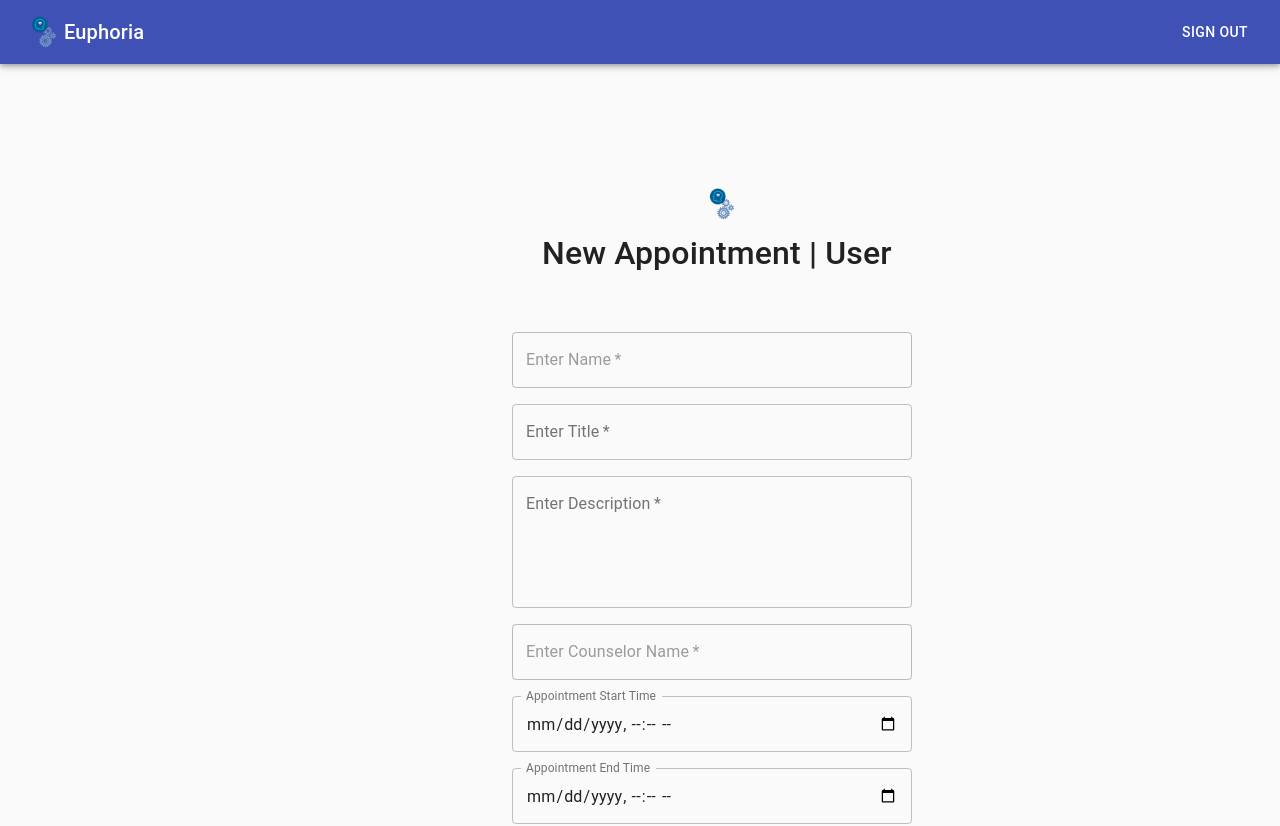
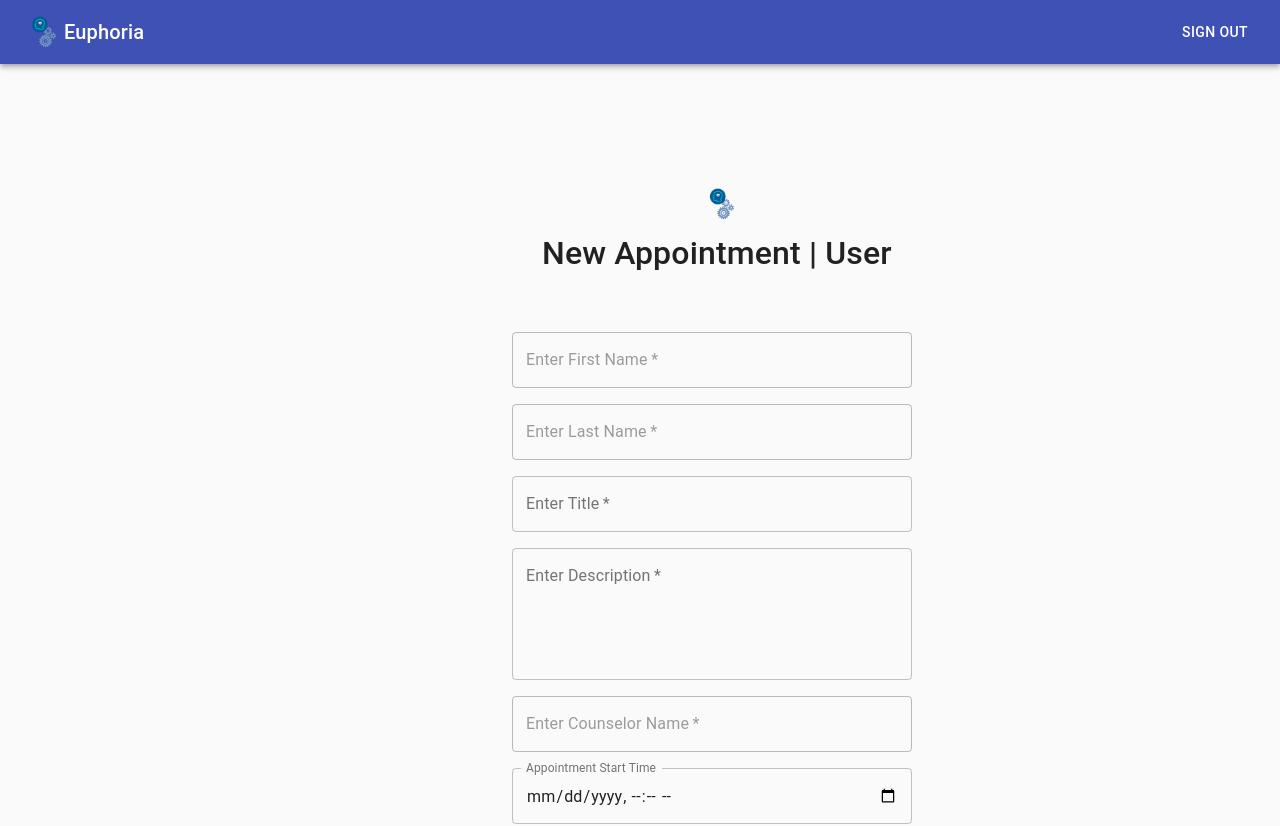
Before and after one commit to euphoria-lk/web-application, a React (Create React App) app: page /user/appointments/1 in a window 1280 px wide. Shown: the top 826 px of the page. Built offline with nearby package versions, Linux system fonts and the light colour scheme.

Commit message:
name seperated with first name and last name textfields

```diff
--- a/src/views/user/NewAppointmentView.jsx
+++ b/src/views/user/NewAppointmentView.jsx
@@ -21,7 +21,8 @@ class NewAppointmentView extends Component {
             errors:{},
             isLoading:false,
             counselor:'',
-            name:'',
+            firstname:'',
+            lastname:'',
             title:'',
             description:'',
             startTime:'',
@@ -104,21 +105,41 @@ class NewAppointmentView extends Component {
                     <Avatar style={{marginLeft:'190px'}} alt="logo" src={logo} className={useStyles.bigAvatar} /> <h2 style={{marginLeft:'30px',marginBottom:'60px',marginTop:'10px'}}>New Appointment | User</h2>
 
 
-                        <Form.Group controlId="formnameq">
+                        <Form.Group controlId="formfirstnameq">
                             <TextField
                                 required
                                 disabled
-                                id="nameq"
-                                label="Enter Name"
+                                id="firstnameq"
+                                label="Enter First Name"
                                 className={useStyles.textField}
                                 type="text"
-                                name="name"
-                                autoComplete="name"
+                                name="firstname"
+                                autoComplete="firstname"
                                 margin="none"
                                 variant="outlined"
                                 style={{ width: '50vh' }}
                                 onChange={this.onChange}
-                                value={this.state.name}
+                                value={this.state.firstname}
+
+                            />
+                            <br/>
+
+                        </Form.Group>
+                        <Form.Group controlId="formlastnameq">
+                            <TextField
+                                required
+                                disabled
+                                id="lastnameq"
+                                label="Enter Last Name"
+                                className={useStyles.textField}
+                                type="text"
+                                name="lastname"
+                                autoComplete="lastname"
+                                margin="none"
+                                variant="outlined"
+                                style={{ width: '50vh' }}
+                                onChange={this.onChange}
+                                value={this.state.lastname}
 
                             />
                             <br/>
```
